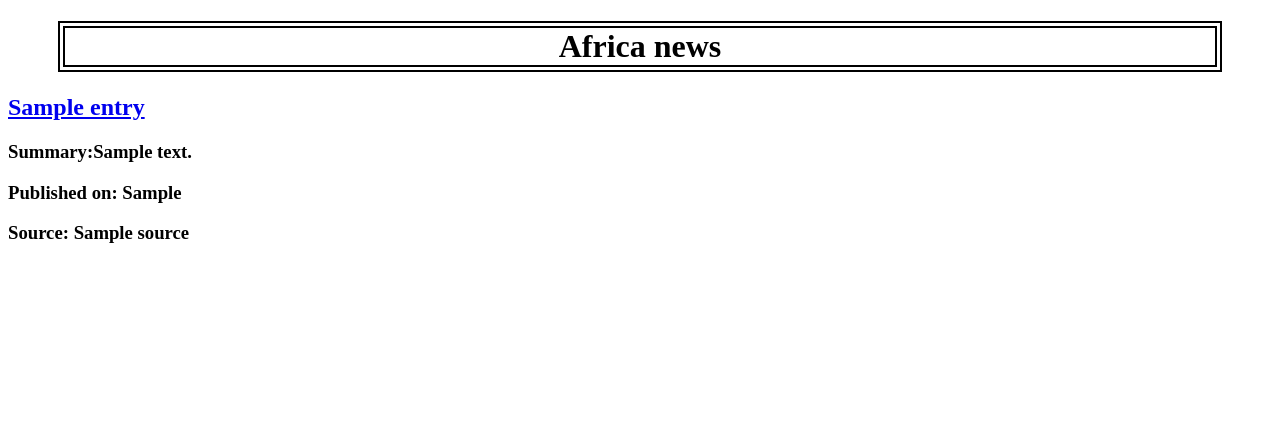
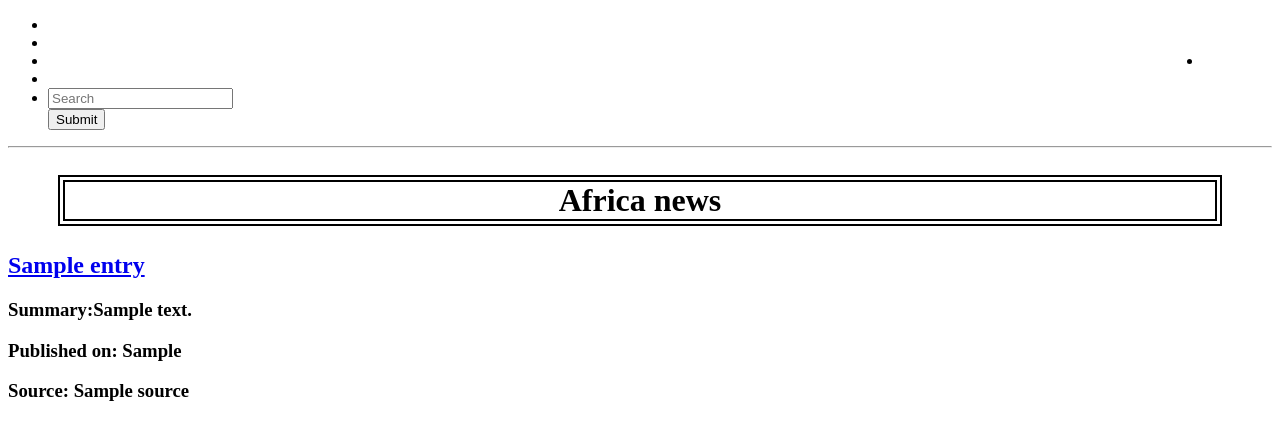
Before and after one commit to Deanna123/MarketWise, a Flask app: template templates/africa.html in a window 1280 px wide. Shown: the top 440 px of the page. Run offline with Flask 2, Linux system fonts and the light colour scheme; the template is opened without the code that fills it: most values are stand-ins (such as "Sample title", 1, 10 or a date in 2020).

Commit message:
everything's linked!

```diff
--- a/templates/africa.html
+++ b/templates/africa.html
@@ -5,7 +5,25 @@
 <title>Africa</title>
 </head>
 <body>
+<ul>
+  <li><a style="color:white" href="/">Home</a></li>
+  <li><a class="active"style="color:white" href="about">About</a></li>
+  <li style="float:right" ><a style="color:white"href="newsletter">Newsletter</a></li>
+  <li><a style="color:white" href="contact.html">Contact</a></li>
+   <li><a href="http://twitter.com/winningcfg"><i class="fa fa-twitter fa-1.5x"></i></a>
+  <li class ="search-bar">
+   <form class="navbar-form navbar-right" role="search">
+    <div class="form-group">
+    <input type="text" class="form-control" placeholder="Search">
+    </div>
+    <button type="submit" class="btn btn-default">Submit</button>
+   </form>
+  </li>
+  </ul>
 
+
+    <section id="section-demo">
+     <hr />
 <p><h1>Africa news</h1></p>
 {% for entry in entries %}
 
--- a/templates/contact.html
+++ b/templates/contact.html
@@ -1,7 +1,7 @@
 <!doctype html>
 <html>
 <head>
-<link rel="stylesheet" type="text/css" href="static/css/style.css">
+
 <title>Contact</title>
 <body>
 
--- a/templates/index.html
+++ b/templates/index.html
@@ -60,11 +60,11 @@
     <h1> Marketwise</h1>
       <h6><em>Market Insights for those on the go</em></h6>
  <ul>
-  <li><a class="active" style="color:white" href="map">Home</a></li>
+  <li><a class="active" style="color:white" href="/">Home</a></li>
   <li><a style="color:white" href="about">About</a></li>
   <li style="float:right"><a style="color:white" href="newsletter">Newsletter</a></li>
 
-  <li><a style="color:white" href="contact.html">Contact</a></li>
+  <li><a style="color:white" href="contact">Contact</a></li>
    <li><a href="http://twitter.com/winningcfg"><i class="fa fa-twitter fa-1.5x"></i></a>
   <li class ="search-bar">
    <form class="navbar-form navbar-right" role="search">
```
